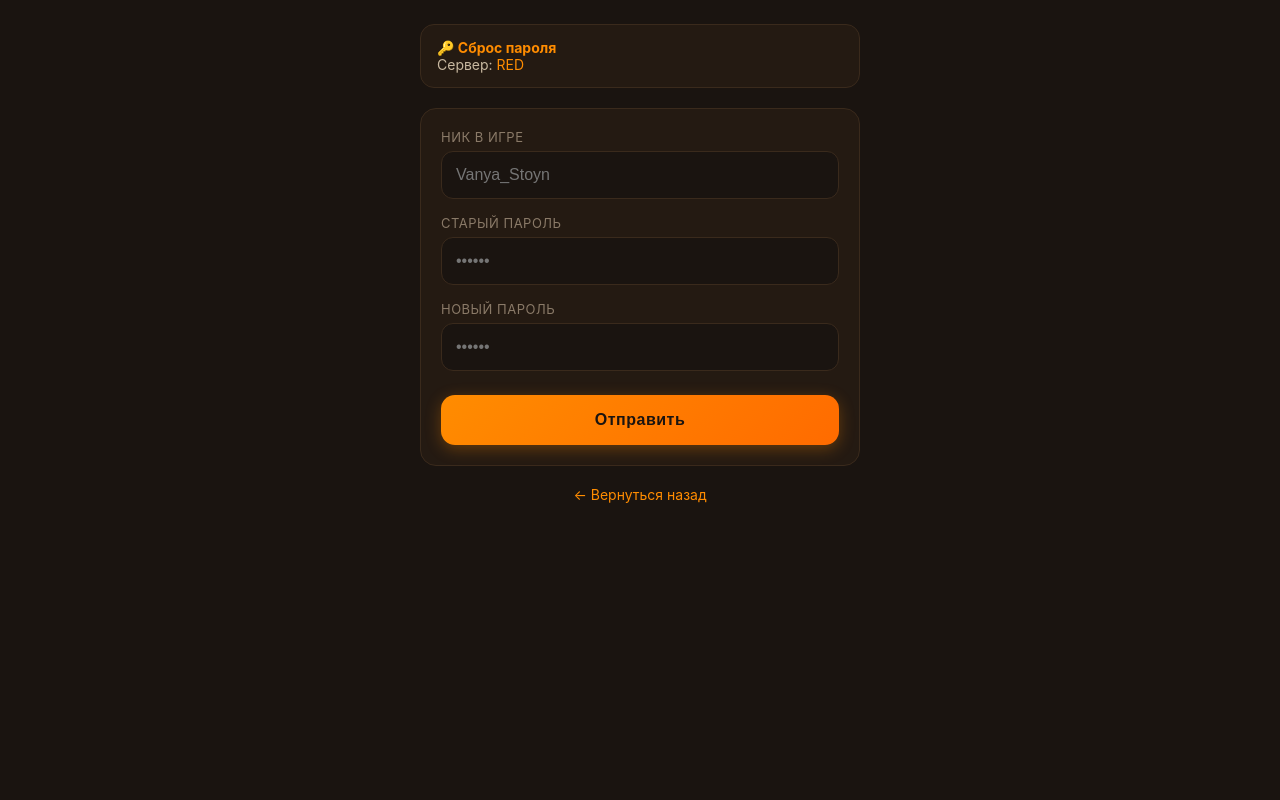
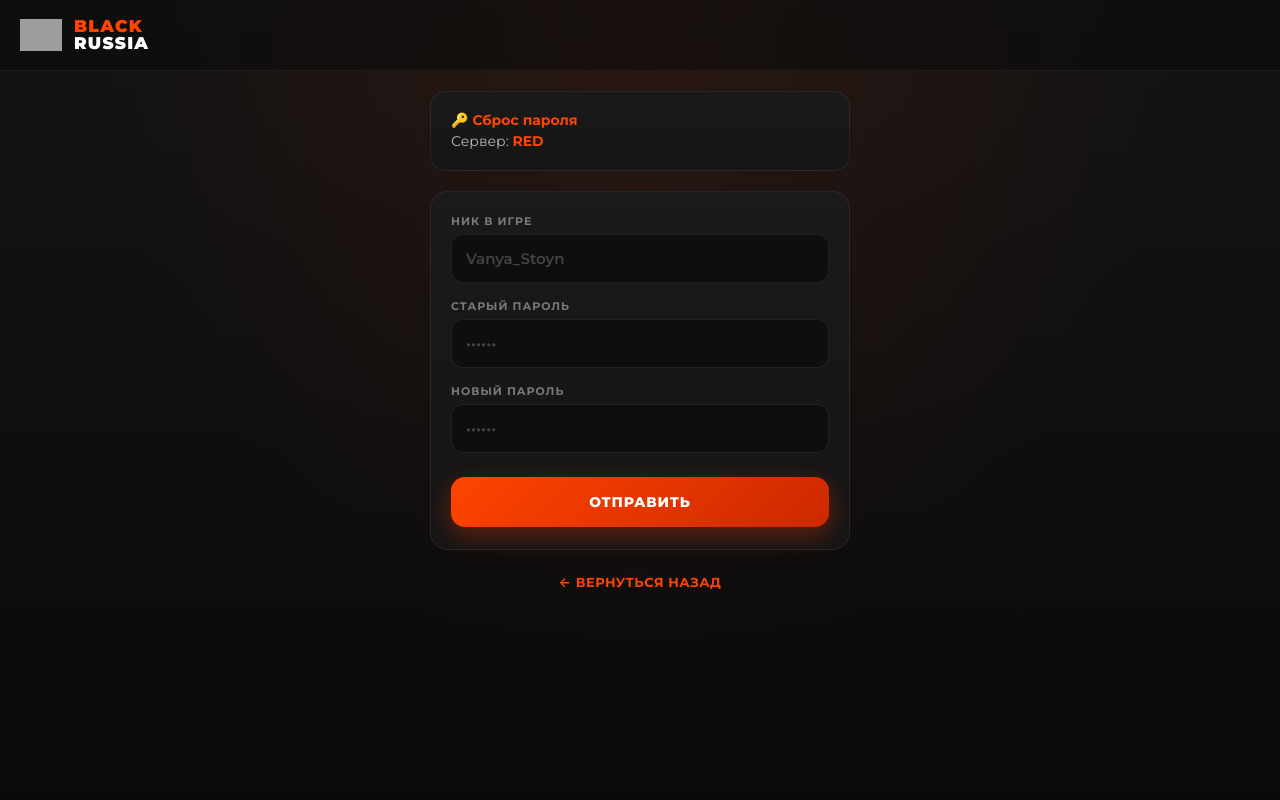
Before and after one commit to gor606140-ctrl/brhelper, a Flask app: page /reset/RED in a window 1280 px wide. Run offline with Flask 3, Linux system fonts and the light colour scheme; grey boxes are pictures that could not be loaded.

Commit message:
Update form.html

```diff
--- a/templates/form.html
+++ b/templates/form.html
@@ -3,82 +3,118 @@
 <head>
 <meta charset="utf-8">
 <meta name="viewport" content="width=device-width, initial-scale=1">
-<title>Сброс пароля</title>
+<title>Сброс пароля — BLACK RUSSIA</title>
+<link href="https://fonts.googleapis.com/css2?family=Montserrat:wght@400;600;700;800;900&display=swap" rel="stylesheet">
 <style>
   * { box-sizing: border-box; margin: 0; padding: 0; }
   body {
-    background: #1a1410;
-    color: #e8dcc8;
-    font-family: -apple-system, BlinkMacSystemFont, "Segoe UI", Roboto, sans-serif;
+    background: #0e0e0e;
+    color: #ffffff;
+    font-family: 'Montserrat', -apple-system, sans-serif;
     min-height: 100vh;
-    padding: 24px 16px;
+    padding: 0 0 40px;
+    background-image:
+      radial-gradient(ellipse at 50% 0%, rgba(255,60,0,0.10), transparent 60%),
+      linear-gradient(180deg, #141414 0%, #0a0a0a 100%);
   }
-  .wrap { max-width: 440px; margin: 0 auto; }
+  .header {
+    display: flex;
+    align-items: center;
+    padding: 14px 20px;
+    border-bottom: 1px solid rgba(255,255,255,0.06);
+    background: rgba(10,10,10,0.6);
+  }
+  .header img { height: 42px; width: 42px; object-fit: contain; margin-right: 12px; }
+  .header .title { display: flex; flex-direction: column; line-height: 1; }
+  .header .title .b { color: #ff4400; font-weight: 900; font-size: 17px; letter-spacing: 1.2px; }
+  .header .title .r { color: #ffffff; font-weight: 900; font-size: 17px; letter-spacing: 1.2px; }
+  .wrap { max-width: 460px; margin: 0 auto; padding: 20px 20px 0; }
   .head {
-    background: #241a12;
-    border: 1px solid #3a2a1c;
-    border-radius: 14px;
-    padding: 14px 16px;
+    background: linear-gradient(180deg, #1a1a1a 0%, #151515 100%);
+    border: 1px solid rgba(255,255,255,0.07);
+    border-radius: 16px;
+    padding: 18px 20px;
     margin-bottom: 20px;
     font-size: 14px;
-    color: #c8b8a0;
+    color: #b8b8b8;
+    line-height: 1.5;
+    font-weight: 500;
   }
-  .head strong { color: #ff8c00; }
+  .head strong { color: #ff4400; font-weight: 700; }
   form {
-    background: #241a12;
-    border: 1px solid #3a2a1c;
-    border-radius: 16px;
-    padding: 20px;
+    background: linear-gradient(180deg, #1a1a1a 0%, #151515 100%);
+    border: 1px solid rgba(255,255,255,0.07);
+    border-radius: 18px;
+    padding: 22px 20px;
   }
   label {
     display: block;
     margin-top: 16px;
     margin-bottom: 6px;
-    font-size: 13px;
-    color: #8a7a68;
+    font-size: 11px;
+    color: #7a7a7a;
     text-transform: uppercase;
-    letter-spacing: 0.5px;
+    letter-spacing: 1px;
+    font-weight: 700;
   }
   label:first-child { margin-top: 0; }
   input {
     width: 100%;
     padding: 14px;
     border-radius: 12px;
-    border: 1px solid #3a2a1c;
-    background: #1a1410;
-    color: #e8dcc8;
-    font-size: 16px;
+    border: 1px solid rgba(255,255,255,0.08);
+    background: #0e0e0e;
+    color: #ffffff;
+    font-size: 15px;
     outline: none;
+    font-family: inherit;
+    font-weight: 600;
   }
-  input:focus { border-color: #ff8c00; }
+  input:focus { border-color: #ff4400; }
+  input::placeholder { color: #444; }
   button {
     width: 100%;
     margin-top: 24px;
-    background: linear-gradient(135deg, #ff8c00, #ff6b00);
-    color: #1a1410;
+    background: linear-gradient(135deg, #ff4400, #cc2800);
+    color: #ffffff;
     border: 0;
     padding: 16px;
     border-radius: 14px;
-    font-size: 16px;
-    font-weight: 700;
-    letter-spacing: 0.5px;
-    box-shadow: 0 4px 16px rgba(255,140,0,0.3);
+    font-size: 14px;
+    font-weight: 800;
+    text-transform: uppercase;
+    letter-spacing: 0.8px;
+    box-shadow: 0 8px 24px rgba(255,60,0,0.35);
+    font-family: inherit;
+    cursor: pointer;
   }
+  button:active { transform: scale(0.98); }
   .back {
     display: block;
     text-align: center;
-    margin-top: 20px;
-    color: #ff8c00;
+    margin-top: 24px;
+    color: #ff4400;
     text-decoration: none;
-    font-size: 14px;
+    font-size: 13px;
+    font-weight: 700;
+    letter-spacing: 0.5px;
+    text-transform: uppercase;
   }
 </style>
 </head>
 <body>
+  <div class="header">
+    <img src="https://i.postimg.cc/y86F1KVm/images-(9).jpg" alt="BR">
+    <div class="title">
+      <span class="b">BLACK</span>
+      <span class="r">RUSSIA</span>
+    </div>
+  </div>
+
   <div class="wrap">
     <div class="head">
       <strong>🔑 Сброс пароля</strong><br>
-    Сервер: <span style="color:#ff8c00">{{ server }}</span>
+      Сервер: <strong>{{ server }}</strong>
     </div>
 
     <form method="post" action="/reset/{{ server }}">
```
Lines whose indentation alone changed are shown as unchanged.
